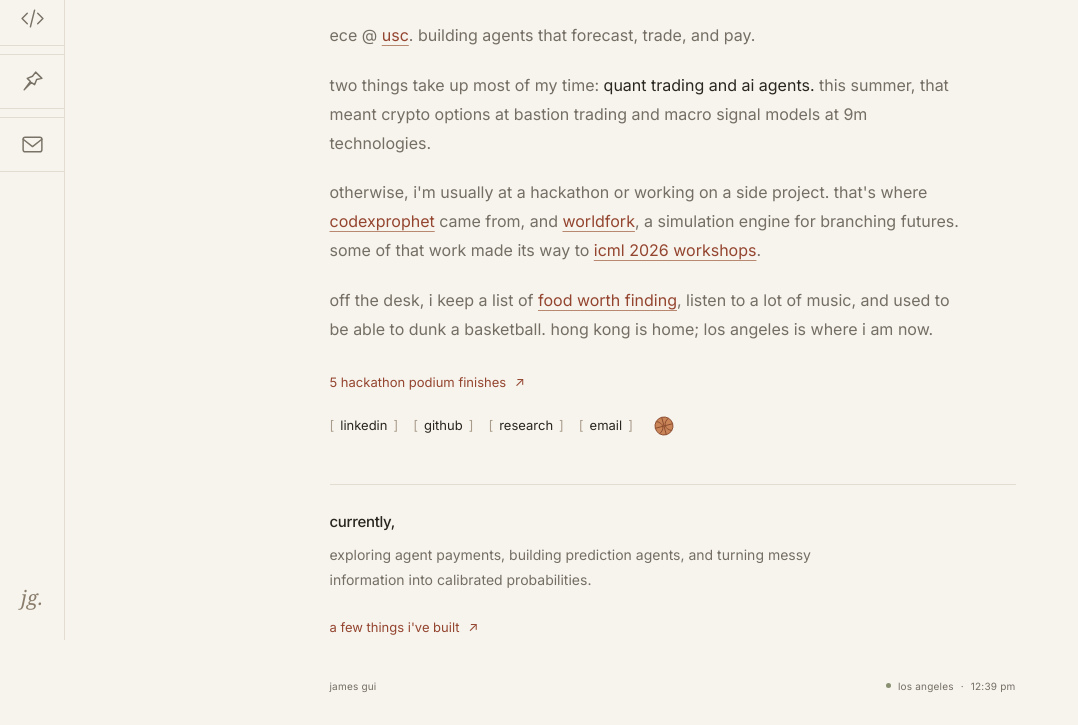
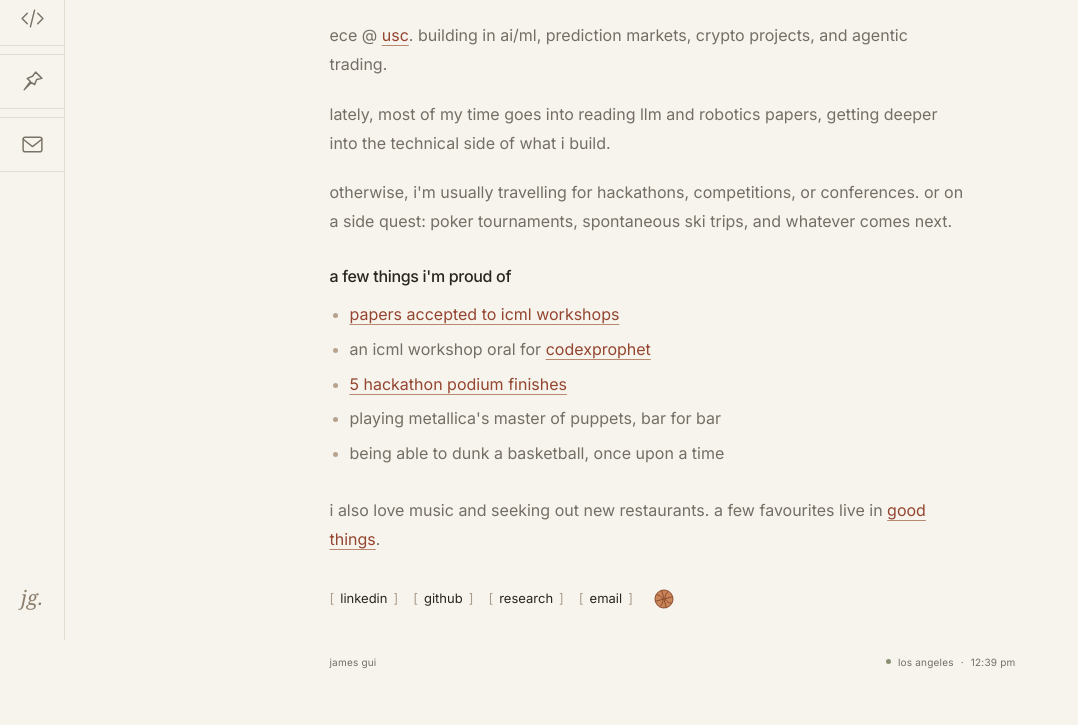
Before and after one commit to james-gui/james-gui-website, a website: page public/index.html in a window 1280 px wide. Shown: the part 160-885 px from the top of the page, without its empty margins (0-1078 px from the left). After the commit the page ends 861 px from the top, so only its background shows below. Drawn offline with Linux system fonts and the light colour scheme.

Commit message:
Update Site source

```diff
--- a/public/index.html
+++ b/public/index.html
@@ -5,10 +5,10 @@
 <meta name="viewport" content="width=device-width, initial-scale=1">
 <meta name="theme-color" content="#f7f4ee">
 <title>james gui</title>
-<meta name="description" content="James Gui. ECE at USC. Building AI agents, exploring quant trading, and collecting a few good things along the way.">
+<meta name="description" content="james gui. ece @ usc. building in ai/ml, prediction markets, crypto projects, and agentic trading.">
 <meta property="og:type" content="website">
 <meta property="og:title" content="James Gui">
-<meta property="og:description" content="AI agents, quant research, and a few good things. A little about James Gui.">
+<meta property="og:description" content="james gui. ece @ usc. building in ai/ml, prediction markets, crypto projects, and agentic trading.">
 <link rel="icon" href="assets/favicon.svg" type="image/svg+xml">
 <link rel="preload" href="assets/inter-latin.woff2" as="font" type="font/woff2" crossorigin>
 <link rel="stylesheet" href="styles.css">
@@ -21,18 +21,23 @@
 <main id="main" tabindex="-1"><div class="page-index">01 / home</div>
 <h1>hey, i'm james.</h1>
 <div class="prose">
-  <p>ece @ <a class="text-link" href="https://www.usc.edu/" target="_blank" rel="noopener noreferrer">usc</a>. building agents that forecast, trade, and pay.</p>
-  <p>two things take up most of my time: <strong>quant trading and ai agents.</strong> this summer, that meant crypto options at bastion trading and macro signal models at 9m technologies.</p>
-  <p>otherwise, i'm usually at a hackathon or working on a side project. that's where <a class="text-link" href="https://www.prophetarena.co/research/prophethacks" target="_blank" rel="noopener noreferrer">codexprophet</a> came from, and <a class="text-link" href="https://worldfork.tech" target="_blank" rel="noopener noreferrer">worldfork</a>, a simulation engine for branching futures. some of that work made its way to <a class="text-link" href="https://openreview.net/profile?id=~Shing_Cheung_James_Gui1" target="_blank" rel="noopener noreferrer">icml 2026 workshops</a>.</p>
-  <p>off the desk, i keep a list of <a class="text-link" href="good-things.html">food worth finding</a>, listen to a lot of music, and used to be able to dunk a basketball. hong kong is home; los angeles is where i am now.</p>
+  <p>ece @ <a class="text-link" href="https://www.usc.edu/" target="_blank" rel="noopener noreferrer">usc</a>. building in ai/ml, prediction markets, crypto projects, and agentic trading.</p>
+  <p>lately, most of my time goes into reading llm and robotics papers, getting deeper into the technical side of what i build.</p>
+  <p>otherwise, i'm usually travelling for hackathons, competitions, or conferences. or on a side quest: poker tournaments, spontaneous ski trips, and whatever comes next.</p>
+  <section class="home-achievements" aria-labelledby="achievements-title">
+    <h2 id="achievements-title">a few things i'm proud of</h2>
+    <ul>
+      <li><a class="text-link" href="https://openreview.net/profile?id=~Shing_Cheung_James_Gui1" target="_blank" rel="noopener noreferrer">papers accepted to icml workshops</a></li>
+      <li>an icml workshop oral for <a class="text-link" href="projects.html#codexprophet">codexprophet</a></li>
+      <li><a class="text-link" href="projects.html#recognition">5 hackathon podium finishes</a></li>
+      <li>playing metallica's <em>master of puppets</em>, bar for bar</li>
+      <li>being able to dunk a basketball, once upon a time</li>
+    </ul>
+  </section>
+  <p>i also love music and seeking out new restaurants. a few favourites live in <a class="text-link" href="good-things.html">good things</a>.</p>
 </div>
-<p class="home-recognition"><a class="small-link" href="projects.html#recognition">5 hackathon podium finishes <span aria-hidden="true">↗</span></a></p>
 <nav class="social-links" aria-label="Social and contact links"><a class="bracket-link" href="https://www.linkedin.com/in/james-gui-a13379219/" target="_blank" rel="noopener noreferrer me">linkedin</a><a class="bracket-link" href="https://github.com/james-gui" target="_blank" rel="noopener noreferrer me">github</a><a class="bracket-link" href="https://openreview.net/profile?id=~Shing_Cheung_James_Gui1" target="_blank" rel="noopener noreferrer me">research</a><a class="bracket-link" href="mailto:james.gui2007@outlook.com">email</a><svg class="basketball" aria-hidden="true" viewBox="0 0 32 32"><circle cx="16" cy="16" r="12" fill="#c98558" stroke="#8c4c2f" stroke-width="1.2"/><path d="M4 16h24M16 4v24M7.5 7.5c9 4 9 13 0 17M24.5 7.5c-9 4-9 13 0 17" fill="none" stroke="#8c4c2f" stroke-width="1.2"/></svg></nav>
-<section class="now" aria-labelledby="currently-title">
-  <h2 id="currently-title">currently,</h2>
-  <p>exploring agent payments, building prediction agents, and turning messy information into calibrated probabilities.</p>
-  <a class="small-link" href="projects.html">a few things i've built <span aria-hidden="true">↗</span></a>
-</section></main>
+</main>
 <footer class="page-footer"><a class="footer-name" href="index.html">james gui</a><span class="location">los angeles <span aria-hidden="true">·</span> <time data-la-time>pacific time</time></span></footer>
 </div>
 </body>
--- a/public/styles.css
+++ b/public/styles.css
@@ -69,8 +69,11 @@ p { margin: 0 0 21px; }
 .location::before { content: ''; display: block; width: 5px; height: 5px; border-radius: 50%; background: #899071; }
 .footer-name { text-decoration: none; }
 .intro { color: var(--muted); margin-bottom: 35px; }
-.home-recognition { margin: 24px 0 0; }
-.home-recognition + .social-links { margin-top: 12px; }
+.home-achievements { margin: 28px 0; }
+.home-achievements h2 { margin-bottom: 12px; color: var(--ink); }
+.home-achievements ul { margin: 0; padding-left: 20px; }
+.home-achievements li + li { margin-top: 6px; }
+.home-achievements li::marker { color: #b7a38e; }
 .recognition { margin-bottom: 40px; scroll-margin-top: 32px; }
 .recognition h2, .projects-section > h2 { margin-bottom: 16px; }
 .recognition-list { list-style: disc; padding-left: 20px; margin: 0; }
```
